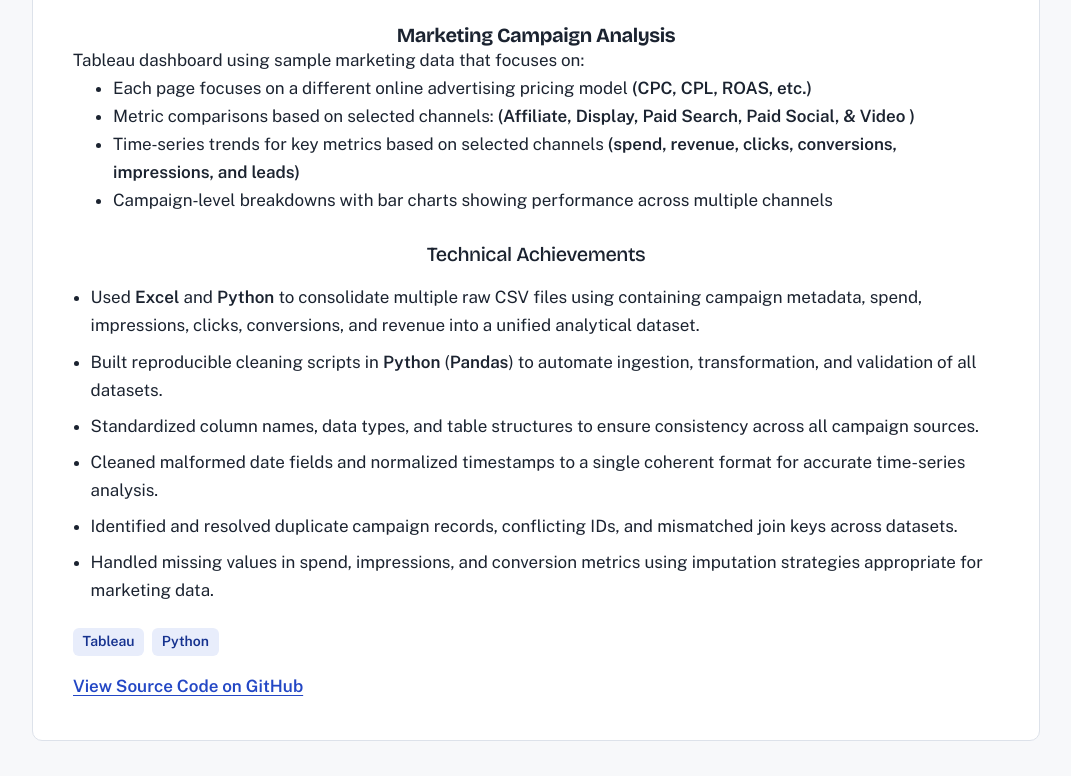
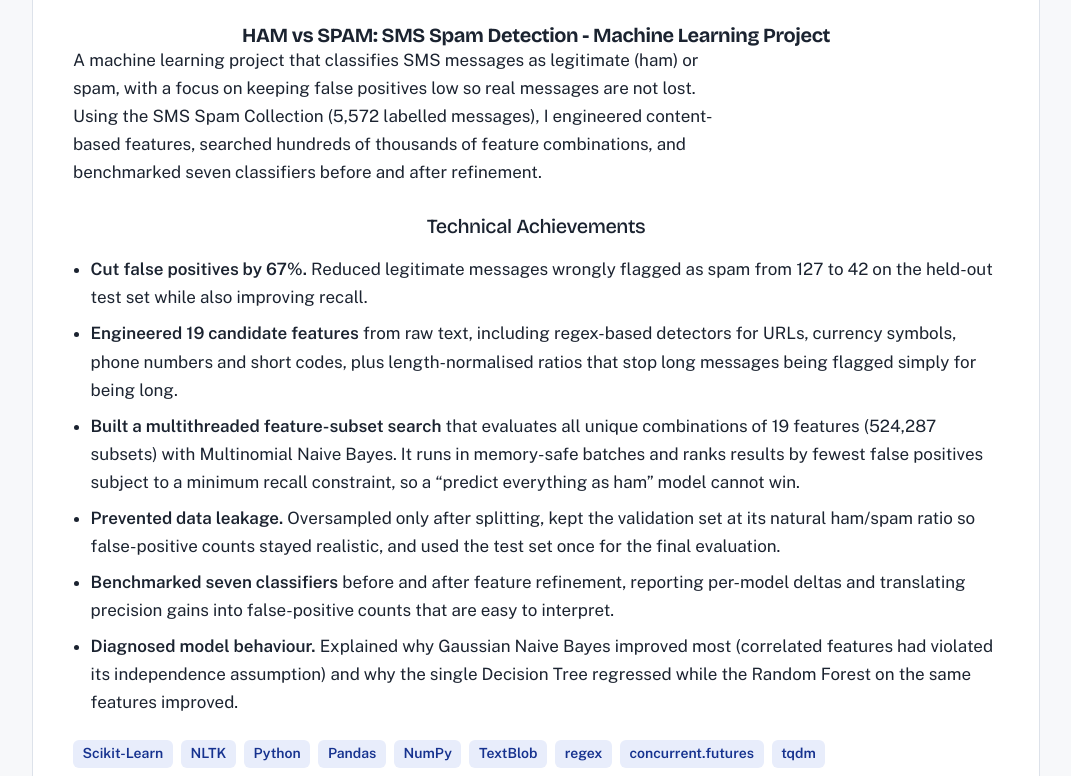
Before and after one commit to eboniethomas16/Elizabeth-Thomas-Portfolio, a plain HTML site: page index.html in a window 1280 px wide. Shown: the part 2204-2980 px from the top of the page, without its empty margins (104-1175 px from the left). Drawn offline with nearby package versions, Linux system fonts and the light colour scheme; grey boxes are pictures that could not be loaded.

Commit message:
Update index.html

```diff
--- a/index.html
+++ b/index.html
@@ -229,6 +229,8 @@ footer :focus-visible{outline-color:#BFD0FF}
   <div class="wrap">
     <h2 id="projects-h" style="text-align:center;">Featured projects</h2>
 
+
+<!--    Crime vs. Perception dashboards Section-->
     <article class="lead" aria-labelledby="lead-h">
       <div class="shots">
         <a class="shot ph p1" href="https://eboniethomas16.github.io/Crime-Perception-Headlines-Visual-Dashboard/pages/index_dashboard_perception_crime.html" target="_blank" rel="noopener" aria-label="Open dashboard: Crime vs. Perception"><img src="https://cdn.jsdelivr.net/gh/eboniethomas16/Crime-Perception-Headlines-Visual-Dashboard@main/dashboard_survey/photos/d1_dashboard_v2.png" alt="" loading="lazy"><span>Crime vs. Perception dashboard</span></a>
@@ -258,9 +260,72 @@ footer :focus-visible{outline-color:#BFD0FF}
           <li>Python</li>
           <li>HTML</li>
           <li>CSS</li>
+          <li>SQL</li>
         </ul>
         <div class="links">
           <a href="https://github.com/eboniethomas16/Crime-Perception-Headlines-Visual-Dashboard"
+             target="_blank"
+             rel="noopener">View Source Code on GitHub</a>
+        </div>
+      </div>
+    </article>
+
+    <!--SMS SPAM Detection Section-->
+    <article class="lead" aria-labelledby="p3-h">
+      <a class="shot ph p3"
+         href="https://github.com/eboniethomas16/SMS-Spam-Detection/blob/main/HAM%20vs%20SPAM%20NLP%20Classification.ipynb"
+         target="_blank"
+         rel="noopener"
+         aria-label="Open GITHUB: SMS SPAM Detection">
+
+<!--        <img src="https://github.com/eboniethomas16/Marketing-Campaign-Analysis/blob/main/Campaign%20Analysis%20Overview%20Tableau%20screenshot.png?raw=true"-->
+<!--             alt="SMS Spam Detection"-->
+<!--             loading="lazy">-->
+
+        <span>SMS Spam Detection</span>
+      </a>
+
+      <div class="lead-body">
+        <h3 id="p3-h" style="text-align:center;">HAM vs SPAM: SMS Spam Detection - Machine Learning Project </h3>
+
+        <p style="margin-bottom:0;">A machine learning project that classifies SMS messages as legitimate (ham) or spam,
+          with a focus on keeping false positives low so real messages are not lost. Using the SMS Spam Collection (5,572 labelled messages),
+          I engineered content-based features, searched hundreds of thousands of feature combinations,
+          and benchmarked seven classifiers before and after refinement.</p>
+<!--        <ul style="margin-top:0;">-->
+<!--          <li>Each page focuses on a different online advertising pricing model-->
+<!--            <b>(CPC, CPL, ROAS, etc.)</b></li>-->
+<!--          <li>Metric comparisons based on selected channels:-->
+<!--            <b>(Affiliate, Display, Paid Search, Paid Social, & Video )</b></li>-->
+<!--          <li>Time‑series trends for key metrics based on selected channels-->
+<!--            <b>(spend, revenue, clicks, conversions, impressions, and leads)</b></li>-->
+<!--          <li>Campaign‑level breakdowns with bar charts showing performance across multiple channels</li>-->
+<!--        </ul>-->
+        <h4 class="achievements-title">Technical Achievements</h4>
+        <ul class="achievements">
+          <li><strong>Cut false positives by 67%.</strong> Reduced legitimate messages wrongly flagged as spam from 127 to 42 on the held-out test set while also improving recall.</li>
+          <li><strong>Engineered 19 candidate features</strong> from raw text, including regex-based detectors for URLs, currency symbols, phone numbers and short codes, plus length-normalised ratios that stop long messages being flagged simply for being long.</li>
+          <li><strong>Built a multithreaded feature-subset search</strong> that evaluates all unique combinations of 19 features (524,287 subsets) with Multinomial Naive Bayes. It runs in memory-safe batches and ranks results by fewest false positives subject to a minimum recall constraint, so a “predict everything as ham” model cannot win.</li>
+          <li><strong>Prevented data leakage.</strong> Oversampled only after splitting, kept the validation set at its natural ham/spam ratio so false-positive counts stayed realistic, and used the test set once for the final evaluation.</li>
+          <li><strong>Benchmarked seven classifiers</strong> before and after feature refinement, reporting per-model deltas and translating precision gains into false-positive counts that are easy to interpret.</li>
+          <li><strong>Diagnosed model behaviour.</strong> Explained why Gaussian Naive Bayes improved most (correlated features had violated its independence assumption) and why the single Decision Tree regressed while the Random Forest on the same features improved.</li>
+        </ul>
+
+        <ul class="badges">
+          <li>Scikit-Learn</li>
+          <li>NLTK</li>
+          <li>Python</li>
+          <li>Pandas</li>
+          <li>NumPy</li>
+          <li>TextBlob</li>
+          <li>regex</li>
+          <li>concurrent.futures</li>
+          <li>tqdm</li>
+
+        </ul>
+
+        <div class="links">
+          <a href="https://github.com/eboniethomas16/Marketing-Campaign-Analysis"
              target="_blank"
              rel="noopener">View Source Code on GitHub</a>
         </div>
@@ -276,10 +341,10 @@ footer :focus-visible{outline-color:#BFD0FF}
          aria-label="Open dashboard: Marketing Campaign Analysis">
 
         <img src="https://github.com/eboniethomas16/Marketing-Campaign-Analysis/blob/main/Campaign%20Analysis%20Overview%20Tableau%20screenshot.png?raw=true"
-             alt="Marketing Campaign Analysis Tableau Dashboard Screenshot"
+             alt="Marketing Campaign Analysis Tableau Tableau Dashboard"
              loading="lazy">
 
-        <span>Marketing Campaign Analysis dashboard</span>
+        <span>Marketing Campaign Analysis Tableau Dashboard</span>
       </a>
 
       <div class="lead-body">
```
